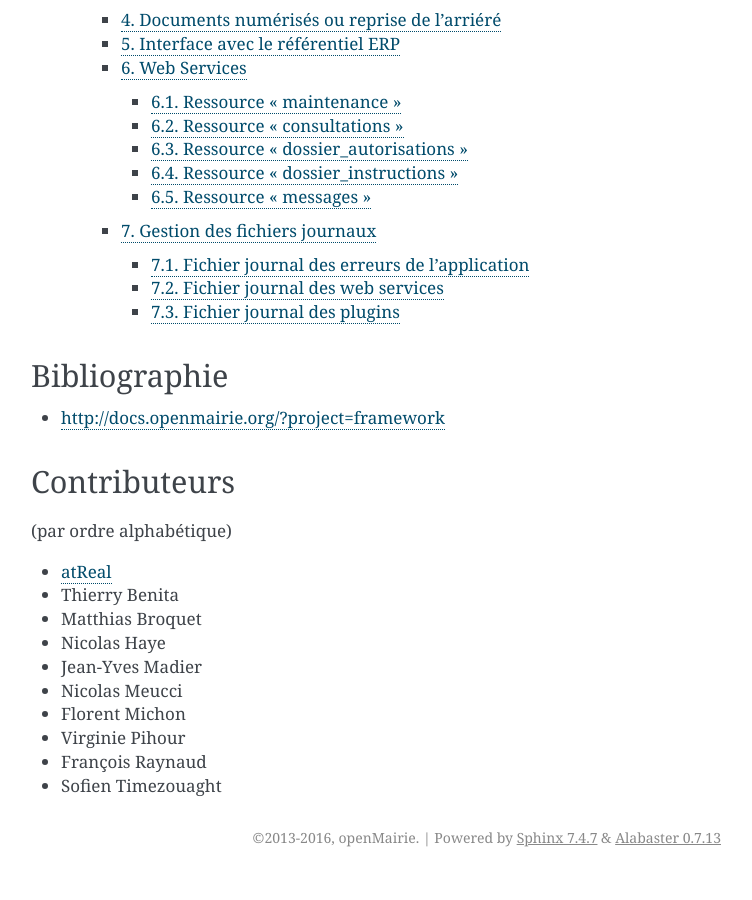
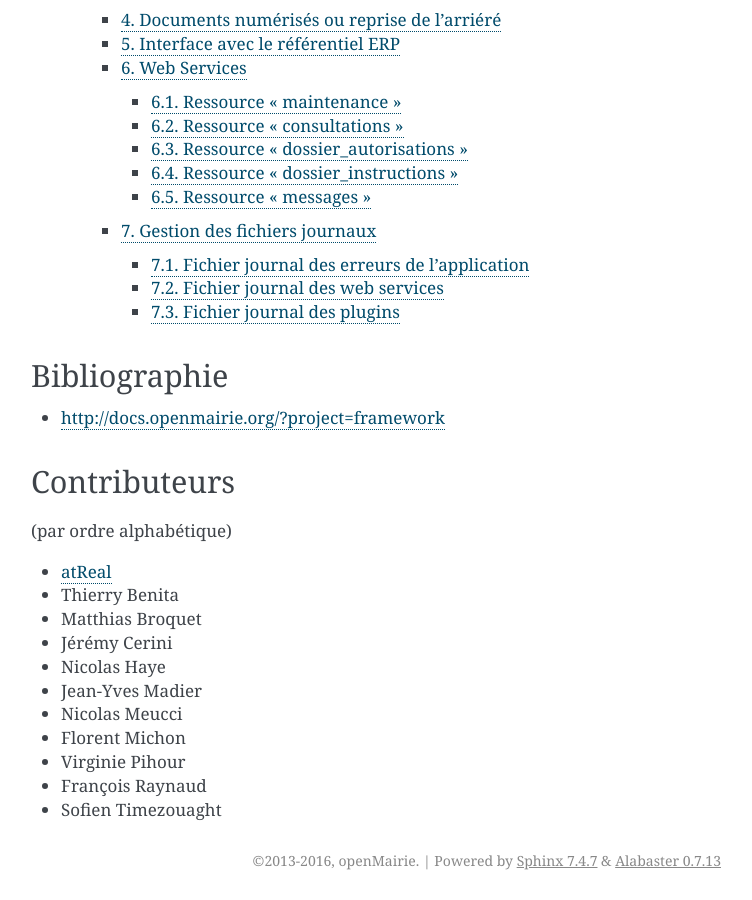
Before and after one commit to mpavaux/openads-documentation, a Sphinx documentation site: the page built from source/index.rst, in a window 1280 px wide and 900 px high, scrolled down 6832 px. Shown: the whole window, without its empty margins (389-1141 px from the left). Built offline with Sphinx 7.4.7, drawn with Linux system fonts in a browser that asks for light colours; before the commit the page ends 7709 px from its top, so only the background shows below that.

Commit message:
Ajout d'un auteur

```diff
--- a/source/index.rst
+++ b/source/index.rst
@@ -51,6 +51,7 @@
 * `atReal <http://www.atreal.fr>`_
 * Thierry Benita
 * Matthias Broquet
+* Jérémy Cerini
 * Nicolas Haye
 * Jean-Yves Madier
 * Nicolas Meucci
```
